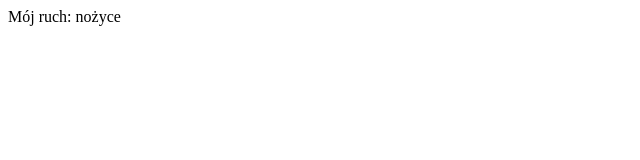
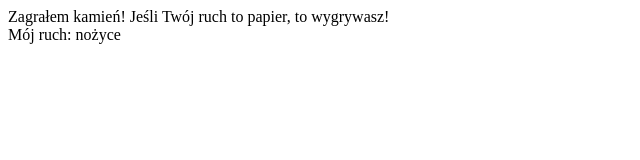
Before and after one commit to Manczurov/javascript-prework, a plain HTML site: page index.html in a window 1280 px wide. Shown: the whole page, without its empty margins (0-640 px from the left). Drawn offline with Linux system fonts and the light colour scheme.

Commit message:
add correct if to js script

```diff
--- a/index.html
+++ b/index.html
@@ -8,7 +8,7 @@
 <body>
 	<div class="container">
 		<div id="buttons"></div>
-		<div id="messages"></div>
+		<div id="messages">Zagrałem kamień! Jeśli Twój ruch to papier, to wygrywasz!</div>
 	</div>
 	<script src="js/functions.js"></script>
 	<script src="js/script.js"></script>
--- a/js/script.js
+++ b/js/script.js
@@ -8,12 +8,8 @@ if (randomNumber == '1') {
 }
 if (randomNumber == '2') {
     computerMove = 'papier';
-  } else {
-    computerMove = 'nieznany ruch';
   }
   if (randomNumber == '3') {
     computerMove = 'nożyce';
-  } else {
-    computerMove = 'nieznany ruch';
   }
 printMessage('Mój ruch: ' + computerMove);
```
